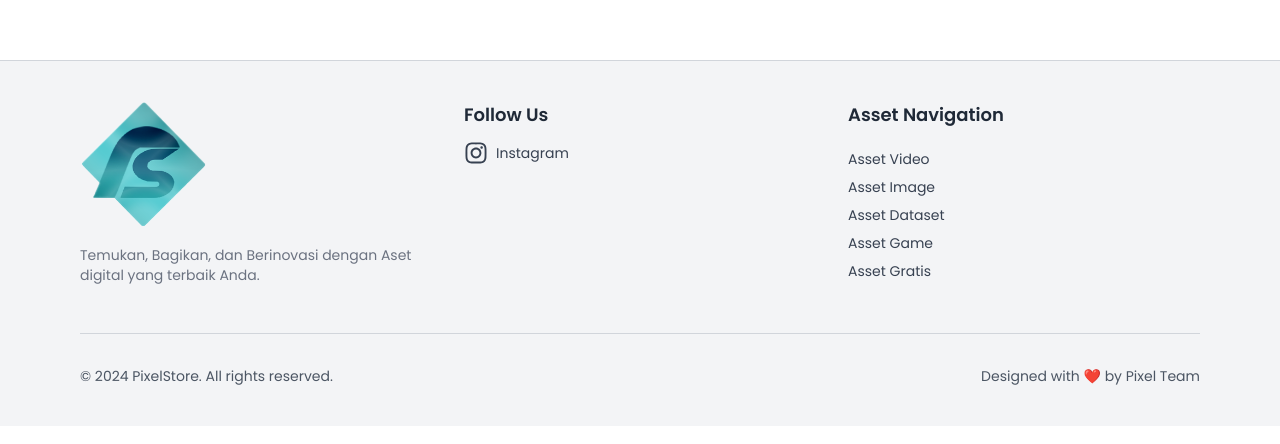
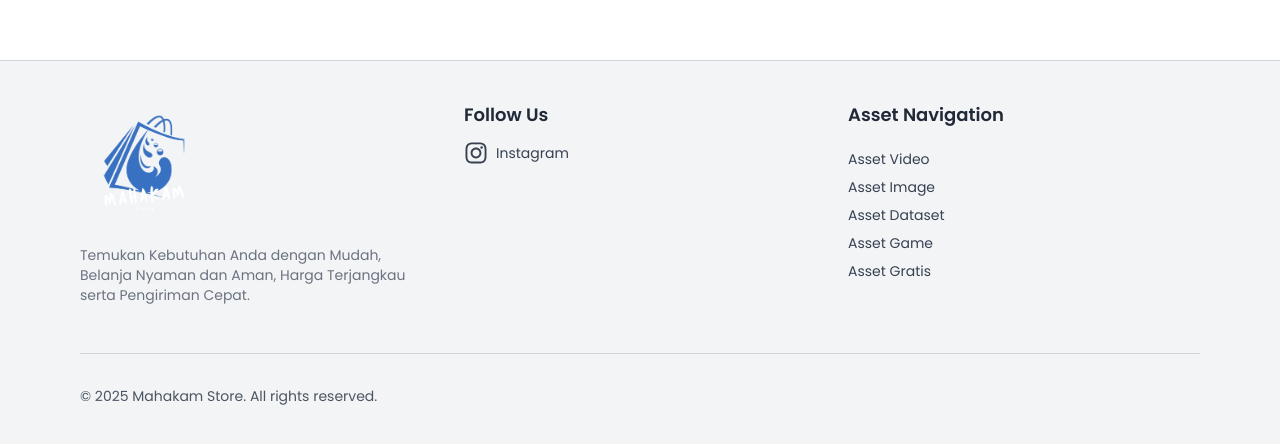
Before and after one commit to iqbalfhrzii/Mahakam-Store, a React (Vite) app in the folder Front-End-main/: page / in a window 1280 px wide. Shown: the part 1014-1458 px from the top of the page. Built offline with nearby package versions, Linux system fonts and the light colour scheme; no server answers; the database is empty.

Commit message:
Add files via upload

```diff
--- a/Front-End-main/src/components/website/Footer/Footer.jsx
+++ b/Front-End-main/src/components/website/Footer/Footer.jsx
@@ -1,4 +1,4 @@
-import logoWeb from "../../../assets/logo/logoWeb.png";
+import MahakamStoreLogo from "../../../assets/logo/MahakamStoreLogo.png";
 import { FaInstagram } from "react-icons/fa";
 import { motion } from "framer-motion";
 
@@ -10,14 +10,13 @@ const Footer = () => {
           {/* Logo and Description */}
           <div className="flex flex-col items-center md:items-start text-center md:text-left">
             <img
-              src={logoWeb}
+              src={MahakamStoreLogo}
               alt="PixelStore Logo"
               className="w-24 h-24 md:w-32 md:h-32 mb-4 transition-transform duration-300 hover:scale-110"
               loading="lazy"
             />
             <p className="text-gray-500 text-sm dark:text-primary-100">
-              Temukan, Bagikan, dan Berinovasi dengan Aset digital yang terbaik
-              Anda.
+            Temukan Kebutuhan Anda dengan Mudah, Belanja Nyaman dan Aman, Harga Terjangkau serta Pengiriman Cepat.
             </p>
           </div>
 
@@ -65,10 +64,9 @@ const Footer = () => {
         {/* Footer Bottom */}
         <div className="flex flex-col md:flex-row justify-between items-center pt-8 border-t border-gray-300 mt-4">
           <span className="text-gray-600 text-sm dark:text-primary-100">
-            © 2024 PixelStore. All rights reserved.
+            © 2025 Mahakam Store. All rights reserved.
           </span>
           <span className="text-gray-600 text-sm dark:text-primary-100 mt-4 md:mt-0">
-            Designed with ❤️ by Pixel Team
           </span>
         </div>
       </div>
```
